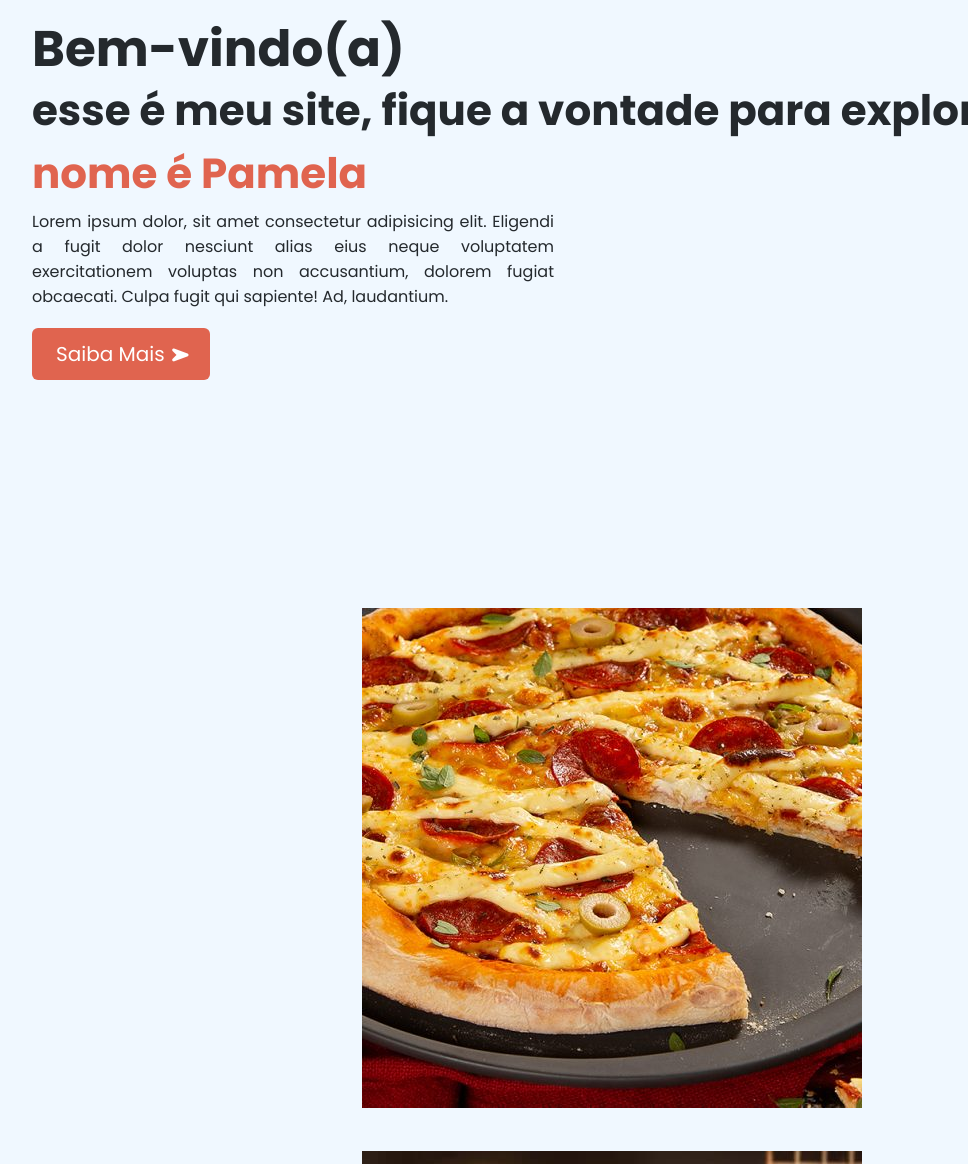
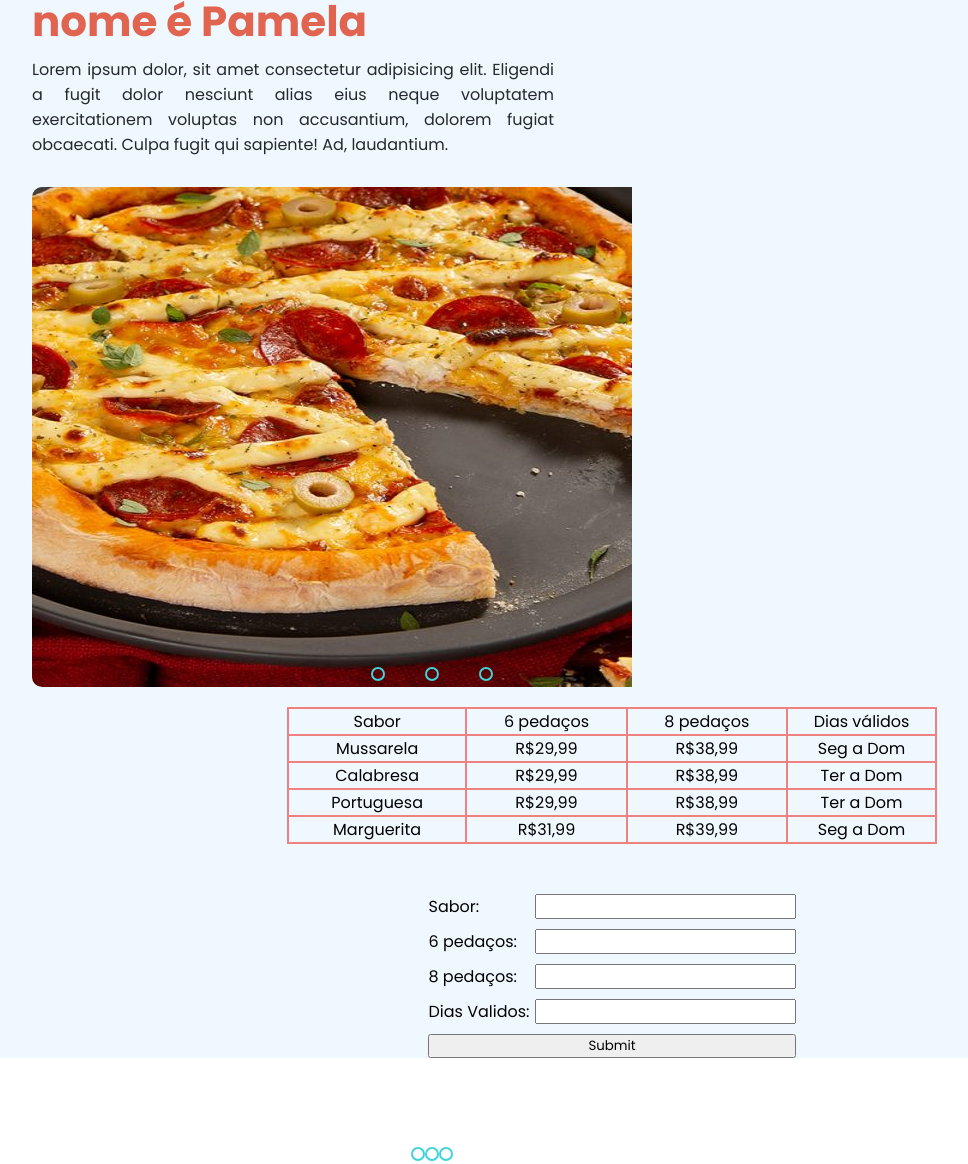
Before and after one commit to PamelaGAlexandre/Project-Evo-Html-Css, a plain HTML site: page index.html in a window 1280 px wide. Shown: the part 210-1374 px from the top of the page, without its empty margins (28-996 px from the left). Drawn offline with Linux system fonts and the light colour scheme.

Commit message:
Add new methods

```diff
--- a/index.html
+++ b/index.html
@@ -4,13 +4,12 @@
     <meta charset="UTF-8">
     <title> Site </title>
     <link rel="stylesheet" href="style.css"> <!--Conector do css -->
-    <link rel="stylesheet" href="https://cdnjs.cloudflare.com/ajax/libs/font-awesome/5.15.4/css/all.min.css" />
     <meta name="viewport" content="width=device-width, initial-scale=1.0">
    </head>
 <body>
   <nav>
     <div class="navbar"> <!--Classe da barra de navegação -->
-      <div class="logo"><a href="#">Evo Systems</a></div>
+      <div class="logo"><a href="#">Evo Pizzas</a></div>
       <ul class="nav-links">
         <li><a href="#">Principal</a></li>
         <li><a href="#">Sobre</a></li>
@@ -19,7 +18,6 @@
         <ul>
            <li>
               <a href="#">Filiais</a>
-
            </li>
         </ul>
         </li>
@@ -27,62 +25,86 @@
       </ul>
    </div>
   </nav>
+
   <section class="home-content"> <!---->
     <div class="texts">
-      <h2 class="text">Bem-vindo(a) </h2>
+      <h2 class="text">Bem-vindo(a)</h2>
       <h3 class="text">esse é meu site, fique a vontade para explorar <span>meu nome é Pamela</span></h3>
       <p>Lorem ipsum dolor, sit amet consectetur adipisicing elit. Eligendi a fugit dolor nesciunt alias eius neque voluptatem exercitationem voluptas non accusantium, dolorem fugiat obcaecati. Culpa fugit qui sapiente! Ad, laudantium.</p>
       <div class="button">
-      <a href="#">Saiba Mais
+
       <i class="fas fa-location-arrow"></i></a>
     </div>
-    <div>
+
+    <div class="slider">
+      <div class="slides">
+
+        <input type="radio" name="radio-btn" id="radio1">
+        <input type="radio" name="radio-btn" id="radio2">
+        <input type="radio" name="radio-btn" id="radio3">
+
+
+
+        <div class="slide first">
+          <img src="public/img/Img-1.jpg" alt="">
+        </div>
+        <div class="slide">
+          <img src="public/img/Img-2.jpeg" alt="">
+        </div>
+        <div class="slide">
+          <img src="public/img/Img-2.png" alt="">
+        </div>
+
+
+        </div>
+
+
+        <div class="navigation-auto">
+          <div class="auto-btn1"></div>
+          <div class="auto-btn2"></div>
+          <div class="auto-btn3"></div>
+
+        </div>
+
+      </div>
+
+      <div class="navigation-manual">
+        <label for="radio1" class="manual-btn"></label>
+        <label for="radio2" class="manual-btn"></label>
+        <label for="radio3" class="manual-btn"></label>
+
+      </div>
 
     </div>
-  </section>
-  <div class="imagens">
-    <ul>
-      <li><img src="Img-1.jpg" alt=""></li>
-        <li><img src="Img-2.jpeg" alt=""></li>
-        <li><img src="Img-2.png" alt=""></li>
-    </ul>
+
+    </div>
   </div>
   <div class="tabela">
-  <table>
-      <tr>
-        <th>Sabor</th>
-        <th>6 Pedaços</th>
-        <th>8 Pedaços</th>
-        <th>Dias Validos</th>
-      </tr>
-      <tr>
-        <td>Mussarela</td>
-        <td>R$29,99</td>
-        <td>R$38,99</td>
-        <td>Seg a Dom</td>
-      </tr>
-      <tr>
-        <td>Calabresa</td>
-        <td>R$29,99</td>
-        <td>R$38,99</td>
-        <td>Ter a Dom</td>
-      </tr>
-      <tr>
-        <td>Portuguesa</td>
-        <td>R$29,99</td>
-        <td>R$38,99</td>
-        <td>Ter a Dom</td>
-      </tr>
-      <tr>
-        <td>Marguerita</td>
-        <td>R$31,99</td>
-        <td>R$39,99</td>
-        <td>Seg a Dom</td>
-      </tr>
+    <table class="initial-table">
     </table>
   </div>
 
+  <div class="forms">
+    <form action="">
+      <div class="form">
+        <label for="" class="form-label">Sabor:</label>
+        <input type="text" id="taste">
+      </div>
+      <div class="form">
+        <label for="" class="form-label">6 pedaços:</label>
+        <input type="text" id="six-parts">
+      </div>
+      <div class="form">
+        <label for="" class="form-label">8 pedaços:</label>
+        <input type="text" id="eight-parts">
+      </div>
+      <div class="form">
+        <label for="" class="form-label">Dias Validos:</label>
+        <input type="text" id="valid-days">
+      </div>
+      <button id="submit">Submit</button>
+    </form>
+  </div>
   <script src="script.js"></script>
-
 </body>
 </html>
--- a/script.js
+++ b/script.js
@@ -1,49 +1,86 @@
-// Js code to make color box enable or disable
-let colorIcons = document.querySelector(".color-icon"),
-icons = document.querySelector(".color-icon .icons");
+const addValuesToTable = (object) => {
+  const initialTable = document.querySelector(".initial-table");
+  object.forEach((i) => {
+    let tr = document.createElement("tr");
 
-icons.addEventListener("click" , ()=>{
-  colorIcons.classList.toggle("open");
-})
+    const cell1 = tr.insertCell(0);
+    const cell2 = tr.insertCell(1);
+    const cell3 = tr.insertCell(2);
+    const cell4 = tr.insertCell(3);
 
-// getting all .btn elements
-let buttons = document.querySelectorAll(".btn");
+    cell1.innerHTML = i.taste;
+    cell2.innerHTML = `R$${i.sixParts}`;
+    cell3.innerHTML = `R$${i.eightParts}`;
+    cell4.innerHTML = `${i.validDays}`;
 
-for (var button of buttons) {
-  button.addEventListener("click", (e)=>{ //adding click event to each button
-    let target = e.target;
+    initialTable.appendChild(tr);
+  });
+};
 
-    let open = document.querySelector(".open");
-    if(open) open.classList.remove("open");
+let initialValues = [
+  {
+    taste: "Mussarela",
+    sixParts: "29,99",
+    eightParts: "38,99",
+    validDays: "Seg a Dom",
+  },
+  {
+    taste: "Calabresa",
+    sixParts: "29,99",
+    eightParts: "38,99",
+    validDays: "Ter a Dom",
+  },
+  {
+    taste: "Portuguesa",
+    sixParts: "29,99",
+    eightParts: "38,99",
+    validDays: "Ter a Dom",
+  },
+  {
+    taste: "Marguerita",
+    sixParts: "31,99",
+    eightParts: "39,99",
+    validDays: "Seg a Dom",
+  },
+];
 
-    document.querySelector(".active").classList.remove("active");
-    target.classList.add("active");
+(function () {
+  const initialTable = document.querySelector(".initial-table");
+  let tr = document.createElement("tr");
 
-    // js code to switch colors (also day night mode)
-    let root = document.querySelector(":root");
-    let dataColor = target.getAttribute("data-color"); //getting data-color values of clicked button
-    let color = dataColor.split(" "); //splitting each color from space and make them array
+  const cell1 = tr.insertCell(0);
+  const cell2 = tr.insertCell(1);
+  const cell3 = tr.insertCell(2);
+  const cell4 = tr.insertCell(3);
 
-    //passing particular value to a particular root variable
-    root.style.setProperty("--white", color[0]);
-    root.style.setProperty("--black", color[1]);
-    root.style.setProperty("--nav-main", color[2]);
-    root.style.setProperty("--switchers-main", color[3]);
-    root.style.setProperty("--light-bg", color[4]);
+  cell1.innerHTML = "Sabor";
+  cell2.innerHTML = "6 pedaços";
+  cell3.innerHTML = "8 pedaços";
+  cell4.innerHTML = "Dias válidos";
 
-    let iconName = target.className.split(" ")[2]; //getting the class name of icon
+  initialTable.appendChild(tr);
 
-    let coloText = document.querySelector(".home-content span");
+  addValuesToTable(initialValues);
+})();
 
-    if(target.classList.contains("fa-moon")){ //if icon name is moon
-      target.classList.replace(iconName, "fa-sun") //replace it with the sun
-      colorIcons.style.display = "none";
-      coloText.classList.add("darkMode");
-    }else if (target.classList.contains("fa-sun")) { //if icon name is sun
-      target.classList.replace("fa-sun", "fa-moon"); //replace it with the sun
-      colorIcons.style.display = "block";
-      coloText.classList.remove("darkMode");
-      document.querySelector(".btn.blue").click();
-    }
+(function () {
+  const submitBtn = document.querySelector("#submit");
+  submitBtn.addEventListener("click", (e) => {
+    e.preventDefault();
+    const taste = document.querySelector("#taste").value;
+    const sixParts = document.querySelector("#six-parts").value;
+    const eightParts = document.querySelector("#eight-parts").value;
+    const validDays = document.querySelector("#valid-days").value;
+
+    addValuesToTable([{ taste, sixParts, eightParts, validDays }]);
   });
-}
+})();
+
+var counter = 1;
+setInterval(function () {
+  document.getElementById("radio" + counter).checked = true;
+  counter++;
+  if (counter > 3) {
+    counter = 1;
+  }
+}, 5000);
--- a/style.css
+++ b/style.css
@@ -1,61 +1,124 @@
-@import url('https://fonts.googleapis.com/css2?family=Poppins:wght@200;300;400;500;600;700&display=swap');
-*{ /*Alterações que servem para a pagina toda*/
+@import url("https://fonts.googleapis.com/css2?family=Poppins:wght@200;300;400;500;600;700&display=swap");
+* {
+  /*Alterações que servem para a pagina toda*/
   margin: 0;
   padding: 0; /*espaçamento ao redor de um elemento*/
   box-sizing: border-box;
-  font-family: 'Poppins',sans-serif;
+  font-family: "Poppins", sans-serif;
   transition: all 0.3s ease; /*tempo de resposta dos elementos*/
 }
+.slider {
+  width: 800px;
+  height: 500px;
+  border-radius: 10px;
+  overflow: hidden;
+  margin-bottom: 20px;
+}
 
- table,th,td{ /*config da parte de dentro tabela*/
+.slides {
+  width: 500%;
+  height: 500px;
+  display: flex;
+}
+
+.slides input {
+  display: none;
+}
+
+.slide {
+  width: 20%;
+  transition: 2s;
+}
+
+.slide img {
+  width: 600px;
+  height: 500px;
+}
+
+/*css for manual slide navigation*/
+
+.navigation-manual {
+  position: absolute;
+  width: 800px;
+  margin-top: -40px;
+  display: flex;
+  justify-content: center;
+}
+
+.manual-btn {
+  border: 2px solid #40d3dc;
+  padding: 5px;
+  border-radius: 10px;
+  cursor: pointer;
+  transition: 1s;
+}
+
+.manual-btn:not(:last-child) {
+  margin-right: 40px;
+}
+
+.manual-btn:hover {
+  background: #40d3dc;
+}
+
+#radio1:checked ~ .first {
+  margin-left: 0;
+}
+
+#radio2:checked ~ .first {
+  margin-left: -20%;
+}
+
+#radio3:checked ~ .first {
+  margin-left: -40%;
+}
+
+/*css for automatic navigation*/
+
+.navigation-auto {
+  position: absolute;
+  display: flex;
+  width: 800px;
+  justify-content: center;
+  margin-top: 460px;
+}
+
+.navigation-auto div {
+  border: 2px solid #40d3dc;
+  padding: 5px;
+  border-radius: 10px;
+  transition: 1s;
+}
+
+table,
+th,
+td {
+  /*config da parte de dentro tabela*/
   width: 650px;
   border: 2px solid #f08181;
   border-collapse: collapse;
   align-items: center;
-
-
 }
-td{
+td {
   text-align: center;
-
 }
-.tabela{
+.tabela {
   display: flex;
   justify-content: center;
   align-items: center;
-  background: #F0F8FF;
-
+  background: #f0f8ff;
 }
-.imagens{
-  display: flex;
-  justify-content: center;
-  align-items: center;
-  flex-direction: column;
-  background: #F0F8FF;
-  border: 0px;
-}
-.imagens ul li{
-  list-style-type: none;
-  border: 0px;
-
-}
-.imagens ul li:hover{
-  background: none;
-
-}
-li{
+li {
   display: block;
   float: flex;
   padding: 18px;
   position: relative;
   text-decoration: none;
-  transition-duration:0.5s ;
-
+  transition-duration: 0.5s;
 }
-li:hover{
+li:hover {
   background: #f08181;
   cursor: pointer;
-
 }
 
 ul li ul {
@@ -67,44 +130,36 @@ transition: all 0.5s ease;
   margin-top: 18px;
   left: 0;
   display: none;
-
-
 }
-ul li:hover > ul, ul li ul:hover{
+ul li:hover > ul,
+ul li ul:hover {
   visibility: visible;
   opacity: 1;
   display: block;
-
-
 }
-ul li ul li{
+ul li ul li {
   clear: both;
   width: 100%;
-
-
 }
 
-.nav-links li ul{
+.nav-links li ul {
   background-color: #f08181;
   visibility: hidden;
   opacity: 0;
   position: absolute;
   transition: all 0.5s ease;
   margin-top: 18px;
-display:none ;
-
-
+  display: none;
 }
-nav{
-  position: fixed;
+nav {
   z-index: 999;
   display: block;
   height: 70px;
   width: 100%;
   background: #e0644f;
-  box-shadow: 0 5px 10px rgba(0,0,0,0.1);
+  box-shadow: 0 5px 10px rgba(0, 0, 0, 0.1);
 }
-nav .navbar{
+nav .navbar {
   display: flex;
   align-items: center;
   height: 100%;
@@ -113,62 +168,61 @@ nav .navbar{
   padding: 0 30px;
   justify-content: space-between;
 }
-nav .navbar a{
+nav .navbar a {
   font-size: 30px;
   font-weight: 500;
   color: #fff;
   text-decoration: none;
 }
- .navbar .nav-links{
+.navbar .nav-links {
   display: flex;
 }
- .navbar .nav-links li{
+.navbar .nav-links li {
   margin: 0 8px;
   list-style: none;
   display: flex;
 }
- .navbar .nav-links a{
+.navbar .nav-links a {
   font-size: 18px;
   font-weight: 400;
   opacity: 1;
 }
-  .navbar .nav-links a:hover{
+.navbar .nav-links a:hover {
   opacity: 1;
 }
- .navbar .appearance{
+.navbar .appearance {
   display: flex;
   align-items: center;
 }
-.home-content{
-  height: 100vh;
+.home-content {
   width: 100%;
-  background: #F0F8FF;
+  background: #f0f8ff;
   display: flex;
   flex-direction: column;
   justify-content: center;
   padding: 0 60px;
 }
-.home-content h2{
+.home-content h2 {
   color: #24292d;
   font-size: 50px;
 }
-.home-content h3{
+.home-content h3 {
   color: #24292d;
   font-size: 42px;
   margin-top: -8px;
 }
-.home-content h3 span{
+.home-content h3 span {
   color: #e0644f;
 }
 
-.home-content p{
+.home-content p {
   color: #24292d;
   font-size: 16px;
   width: 45%;
   text-align: justify;
   margin: 4px 0 30px 0;
 }
-.home-content a{
+.home-content a {
   color: #fff;
   font-size: 20px;
   padding: 12px 24px;
@@ -176,10 +230,29 @@ nav .navbar a{
   text-decoration: none;
   background: #e0644f;
 }
-.home-content a i{
+.home-content a i {
   transform: rotate(45deg);
   font-size: 16px;
 }
-.home-content a:hover{
-  background: black
+.home-content a:hover {
+  background: black;
 }
+
+.forms {
+  width: 100%;
+  padding-top: 50px;
+  display: flex;
+  justify-content: center;
+}
+
+.forms form {
+  display: flex;
+  gap: 10px;
+  flex-direction: column;
+}
+
+.form {
+  display: flex;
+  gap: 5px;
+  justify-content: space-between;
+}
```
Also changed, not shown: public/img/Img-1.jpg (renamed from Img-1.jpg), public/img/Img-2.jpeg (renamed from Img-2.jpeg), public/img/Img-2.png (renamed from Img-2.png). Lines whose indentation alone changed are shown as unchanged.
